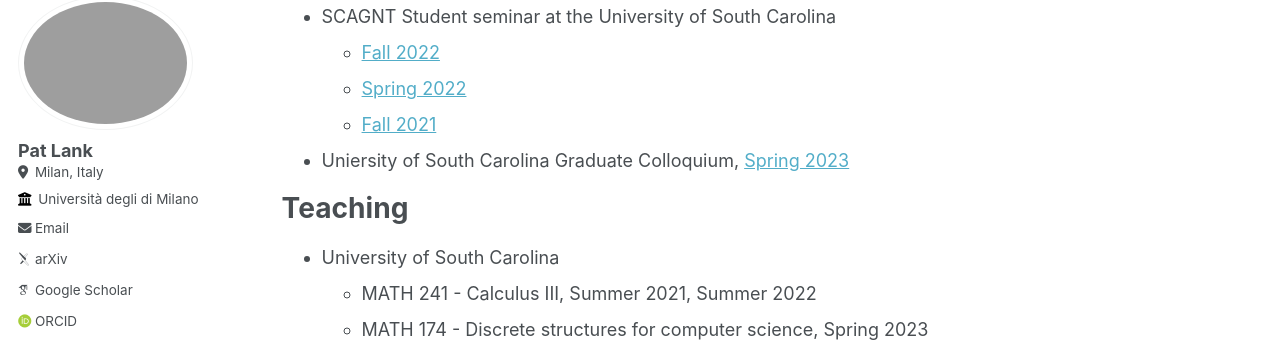
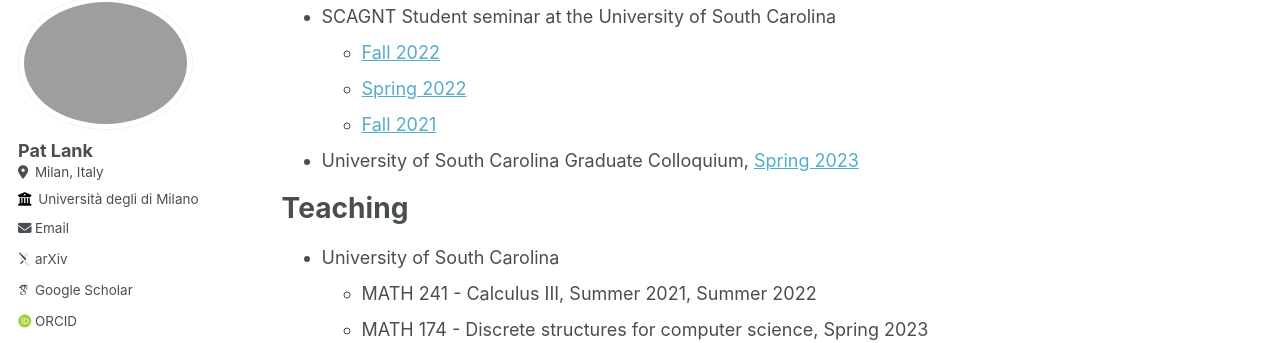
Before and after one commit to lankp/oldoldfile, a Jekyll site: the page built from _pages/about.md, in a window 1280 px wide and 900 px high, scrolled down 1372 px. Shown: the part 110-453 px from the top of the window. Built offline with Jekyll 4.4.1, drawn with Linux system fonts in a browser that asks for light colours; some web fonts are replaced.

Commit message:
Update about.md

```diff
--- a/_pages/about.md
+++ b/_pages/about.md
@@ -36,7 +36,7 @@ Organization
   - [Fall 2022](https://www.scagnt.org/student_seminar/)
   - [Spring 2022](https://www.scagnt.org/student_seminar/spring/2022/index.html)
   - [Fall 2021](https://www.scagnt.org/student_seminar/fall/2021/index.html)
-- Uniersity of South Carolina Graduate Colloquium, [Spring 2023](https://www.jonathanmichaelsmith.com/graduate-colloquium-spring-2023)
+- University of South Carolina Graduate Colloquium, [Spring 2023](https://www.jonathanmichaelsmith.com/graduate-colloquium-spring-2023)
 
 Teaching
 ==
```
